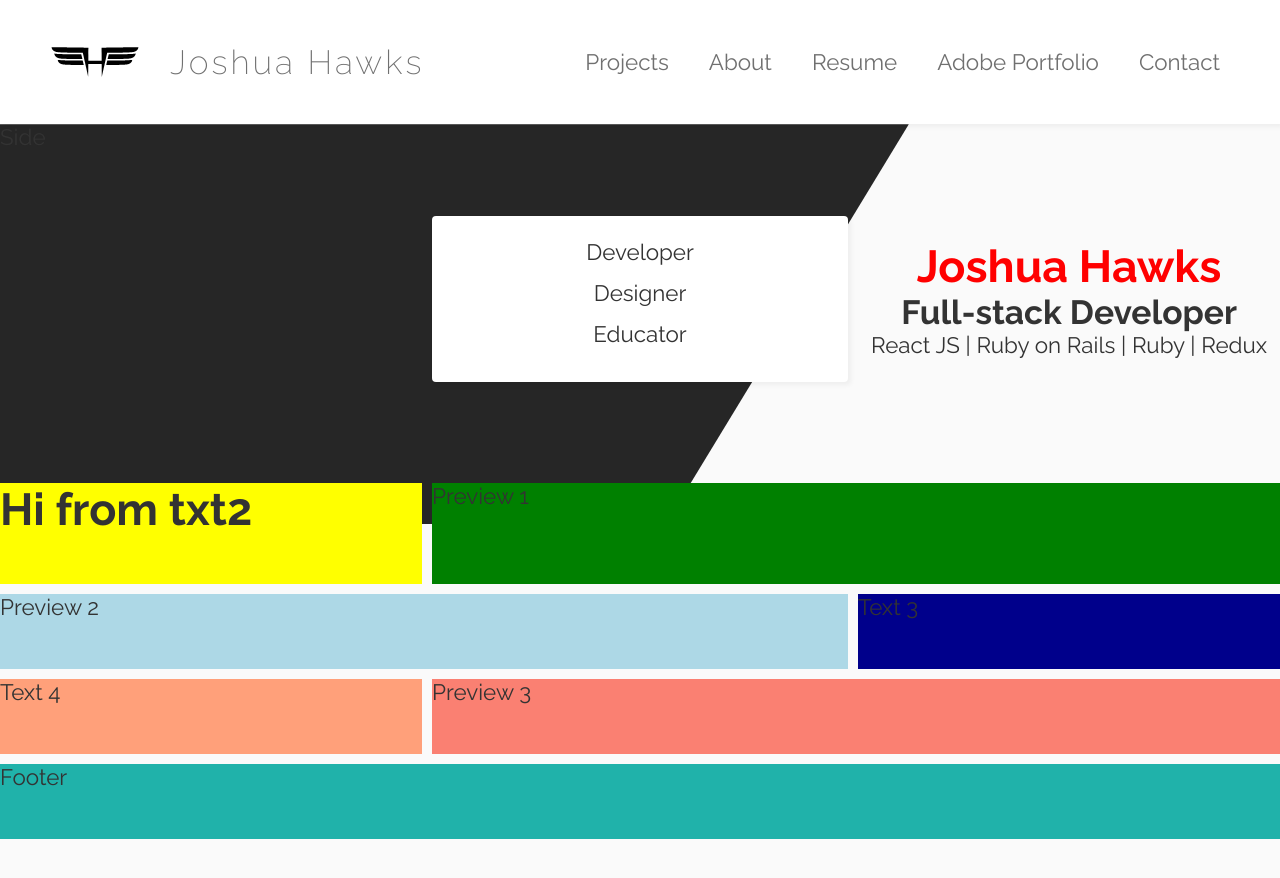
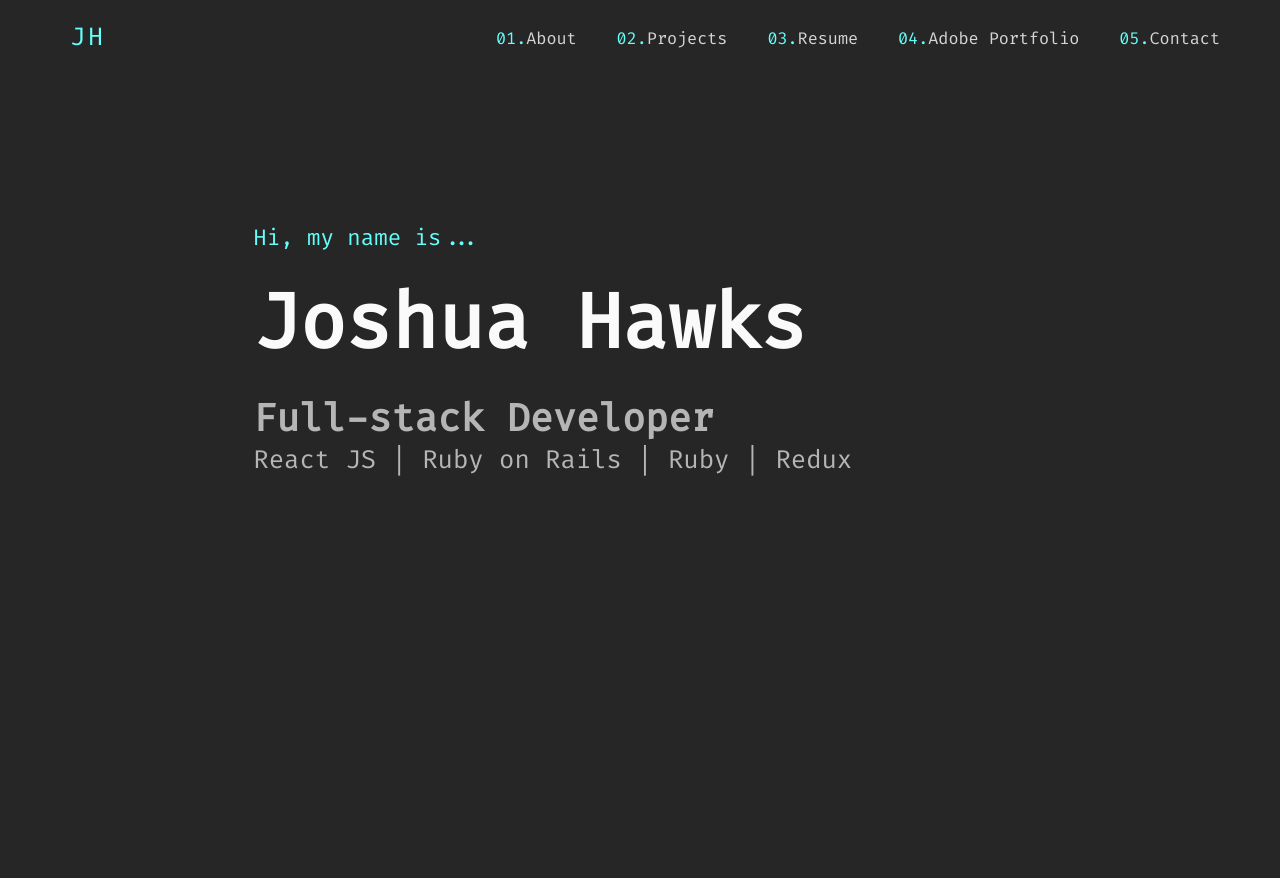
Before and after one commit to jdhawks2132/portfolio, a React (Create React App) app in the folder client/: page / in a window 1280 px wide. Shown: the top 878 px of the page. After the commit the page ends 800 px from the top, so only its background shows below. Built offline with nearby package versions, Linux system fonts and the light colour scheme; no server answers.

Commit message:
styling update

```diff
--- a/client/src/App.css
+++ b/client/src/App.css
@@ -1,38 +1,4 @@
-.App {
-  text-align: center;
+.app .container {
+	flex-grow: 1;
+	padding: 0 60px;
 }
-
-.App-logo {
-  height: 40vmin;
-  pointer-events: none;
-}
-
-@media (prefers-reduced-motion: no-preference) {
-  .App-logo {
-    animation: App-logo-spin infinite 20s linear;
-  }
-}
-
-.App-header {
-  background-color: #282c34;
-  min-height: 100vh;
-  display: flex;
-  flex-direction: column;
-  align-items: center;
-  justify-content: center;
-  font-size: calc(10px + 2vmin);
-  color: white;
-}
-
-.App-link {
-  color: #61dafb;
-}
-
-@keyframes App-logo-spin {
-  from {
-    transform: rotate(0deg);
-  }
-  to {
-    transform: rotate(360deg);
-  }
-}
--- a/client/src/App.js
+++ b/client/src/App.js
@@ -20,6 +20,7 @@ function App() {
 		<div className='app'>
 			<BrowserRouter>
 				<Navbar />
+				<div className='container'>
 					<Switch>
 						<Route exact path='/'>
 							<Home />
@@ -34,6 +35,7 @@ function App() {
 							<Contact />
 						</Route>
 					</Switch>
+				</div>
 			</BrowserRouter>
 		</div>
 	);
--- a/client/src/components/Navbar.css
+++ b/client/src/components/Navbar.css
@@ -2,8 +2,7 @@
 	width: 100%;
 	padding: 20px;
 	box-sizing: border-box;
-	background-color: #ffffff;
-	box-shadow: 3px 3px 5px rgba(0, 0, 0, 0.05);
+	background-color: var(--background-color);
 }
 .navbar ul {
 	display: flex;
@@ -16,24 +15,29 @@
 	letter-spacing: 3px;
 	display: flex;
 	align-items: center;
+	margin-left: 50px;
 	margin-right: auto;
 }
 
 .navbar .logo h1 {
+	color: var(--highlight-color);
 	font-weight: 200;
 }
-.navbar .logo h1:hover {
-	color: red;
-}
+
 .navbar .logo img {
 	width: 150px;
 }
 .navbar a {
-	color: #707070;
+	color: var(--text-color);
 	text-decoration: none;
 	margin-right: 40px;
+	font-size: 0.75em;
 }
 
 .navbar a:hover {
-	color: red;
+	color: var(--highlight-color);
 }
+
+.navbar span {
+	color: var(--highlight-color);
+}
--- a/client/src/components/Navbar.js
+++ b/client/src/components/Navbar.js
@@ -1,6 +1,6 @@
 import React from 'react';
 import { Link } from 'react-router-dom';
-import Logo from '../assets/Logo.svg';
+
 //styles
 import './Navbar.css';
 
@@ -9,23 +9,28 @@ function Navbar() {
 		<nav className='navbar'>
 			<ul>
 				<li className='logo'>
-					<img src={Logo} alt='logo' />
 					<Link to='/'>
-						<h1>Joshua Hawks</h1>
+						<h1>JH</h1>
 					</Link>
 				</li>
 				<li>
-					<Link to='/projects'>Projects</Link>
+					<Link to='/about'>
+						<span>01.</span>About
+					</Link>
 				</li>
 				<li>
-					<Link to='/about'>About</Link>
+					<Link to='/projects'>
+						<span>02.</span>Projects
+					</Link>
 				</li>
+
 				<li>
 					<a
 						href='https://drive.google.com/file/d/1jbeHE5qYxWmL1CXbRIayN6GthQoK3pv-/view?usp=sharing'
 						target='_blank'
 						rel='noreferrer noopener'
 					>
+						<span>03.</span>
 						Resume
 					</a>
 				</li>
@@ -35,12 +40,15 @@ function Navbar() {
 						target='_blank'
 						rel='noreferrer noopener'
 					>
+						<span>04.</span>
 						Adobe Portfolio
 					</a>
 				</li>
 
 				<li>
-					<Link to='/contact'>Contact</Link>
+					<Link to='/contact'>
+						<span>05.</span>Contact
+					</Link>
 				</li>
 			</ul>
 		</nav>
--- a/client/src/index.css
+++ b/client/src/index.css
@@ -1,5 +1,12 @@
-@import url('https://fonts.googleapis.com/css2?family=Raleway:wght@100;200;300;400;500;600;700;800&display=swap');
+@import url('https://fonts.googleapis.com/css2?family=Fira+Code&display=swap');
 
+:root {
+	--heading-color: #fafafa;
+	--text-color: #d5d5d5;
+	--primary-color: #b5b5b5;
+	--highlight-color: #64fffa;
+	--bg-color: #262626;
+}
 /* base styles */
 html,
 body,
@@ -7,17 +14,18 @@ body,
 	height: 100%;
 }
 body {
-	font-family: Raleway, sans-serif;
+	font-family: Fira Code;
 	margin: 0;
 	font-size: 1.4em;
-	background: #fafafa;
-	color: #333;
+	background: var(--bg-color);
+	color: var(--text-color);
 }
 h1,
 h2,
 h3,
 p {
 	margin: 0;
+	color: var(--primary-color);
 }
 
 ul {
@@ -37,13 +45,42 @@ textarea {
 	width: 100%;
 	box-sizing: border-box;
 }
-.page-title {
-	text-align: center;
-	margin: 40px auto;
-	color: #333;
+.title {
+	margin: 20px auto;
+	font-size: 6vw;
+	color: var(--heading-color);
 }
+
+.secondary {
+	color: var(--primary-color);
+	font-size: 3vw;
+}
+
+.tertiary {
+	color: var(--primary-color);
+	font-size: 2vw;
+}
+
+.highlight {
+	color: var(--highlight-color);
+	font-size: 1em;
+}
+
 .loading,
 .error {
 	text-align: center;
 	margin: 40px auto;
 }
+.btn {
+	background: var(--bg-color);
+	padding: 8px 12px;
+	border-radius: 4px;
+	color: var(--highlight-color);
+	cursor: pointer;
+	font-size: 1em;
+	border: 1px solid var(--highlight-color);
+}
+.btn:hover {
+	color: #fff;
+	background-color: var(--primary-color);
+}
--- a/client/src/pages/home/Home.css
+++ b/client/src/pages/home/Home.css
@@ -1,99 +1,11 @@
 .home {
 	display: grid;
-	grid-template-columns: 1fr 1fr 1fr 1fr 1fr;
+	grid-template-columns: 1fr 4fr 1fr;
 	grid-template-rows: auto;
-	grid-template-areas:
-		'side side card txt1 txt1'
-		'txt2 txt2 prev1 prev1 prev1'
-		'prev2 prev2 prev2 txt3 txt3'
-		'txt4 txt4 prev3 prev3 prev3'
-		'footer footer footer footer footer';
-	height: 100vh;
-	grid-gap: 10px;
+	grid-template-areas: 'left body right';
 }
 
-.background {
-	clip-path: polygon(37% 0, 71% 0, 52% 100%, 0 100%, 0 0);
-	background-color: #262626;
-	width: 100%;
-	height: 400px;
-	position: absolute;
-	z-index: -1;
+.intro-txt {
+	grid-area: body;
+	margin-top: 150px;
 }
-.foreground {
-	display: flex;
-	align-items: center;
-	justify-content: center;
-	z-index: 1;
-	padding: 10px;
-	height: 400px;
-}
-
-.hero-txt {
-	grid-area: txt1;
-	align-self: center;
-	display: inline-flex;
-	flex-direction: column;
-	align-items: center;
-	justify-content: center;
-	text-align: center;
-	height: 300px;
-}
-
-#hero-text {
-	color: red;
-	z-index: 1;
-}
-
-.side {
-	grid-area: side;
-}
-.card {
-	grid-area: card;
-	background-color: #ffffff;
-	width: 400px;
-	border-radius: 4px;
-	padding: 8px;
-	height: 150px;
-	align-self: center;
-	text-align: center;
-	box-shadow: 3px 3px 5px rgba(0, 0, 0, 0.05);
-}
-
-.card li {
-	margin-top: 15px;
-}
-
-.txt2 {
-	grid-area: txt2;
-	background-color: yellow;
-}
-
-.prev1 {
-	grid-area: prev1;
-	background-color: green;
-}
-
-.prev2 {
-	grid-area: prev2;
-	background-color: lightblue;
-}
-
-.txt3 {
-	grid-area: txt3;
-	background-color: darkblue;
-}
-
-.txt4 {
-	grid-area: txt4;
-	background-color: lightsalmon;
-}
-
-.prev3 {
-	grid-area: prev3;
-	background-color: salmon;
-}
-.footer {
-	grid-area: footer;
-	background-color: lightseagreen;
-}
--- a/client/src/pages/home/Home.js
+++ b/client/src/pages/home/Home.js
@@ -6,33 +6,12 @@ import './Home.css';
 function Home() {
 	return (
 		<div className='home'>
-			<div className='background'></div>
-			<div className='pad'>
-				<br />
+			<div className='intro-txt'>
+				<p className='highlight'>Hi, my name is...</p>
+				<h1 className='title'>Joshua Hawks</h1>
+				<h2 className='secondary'>Full-stack Developer</h2>
+				<p className='tertiary'>React JS | Ruby on Rails | Ruby | Redux</p>
 			</div>
-			<div className='side'>Side</div>
-			<div className='card'>
-				<ul>
-					<li>Developer</li>
-					<li>Designer</li>
-					<li>Educator</li>
-				</ul>
-			</div>
-			<div className='hero-txt'>
-				<h1 id='hero-text'>Joshua Hawks</h1>
-				<h2>Full-stack Developer</h2>
-				<p>React JS | Ruby on Rails | Ruby | Redux</p>
-			</div>
-
-			<div className='txt2'>
-				<h1 className='hello'>Hi from txt2</h1>
-			</div>
-			<div className='prev1'>Preview 1</div>
-			<div className='prev2'>Preview 2</div>
-			<div className='txt3'>Text 3</div>
-			<div className='txt4'>Text 4</div>
-			<div className='prev3'>Preview 3</div>
-			<div className='footer'>Footer</div>
 		</div>
 	);
 }
```
Lines whose indentation alone changed are shown as unchanged.
